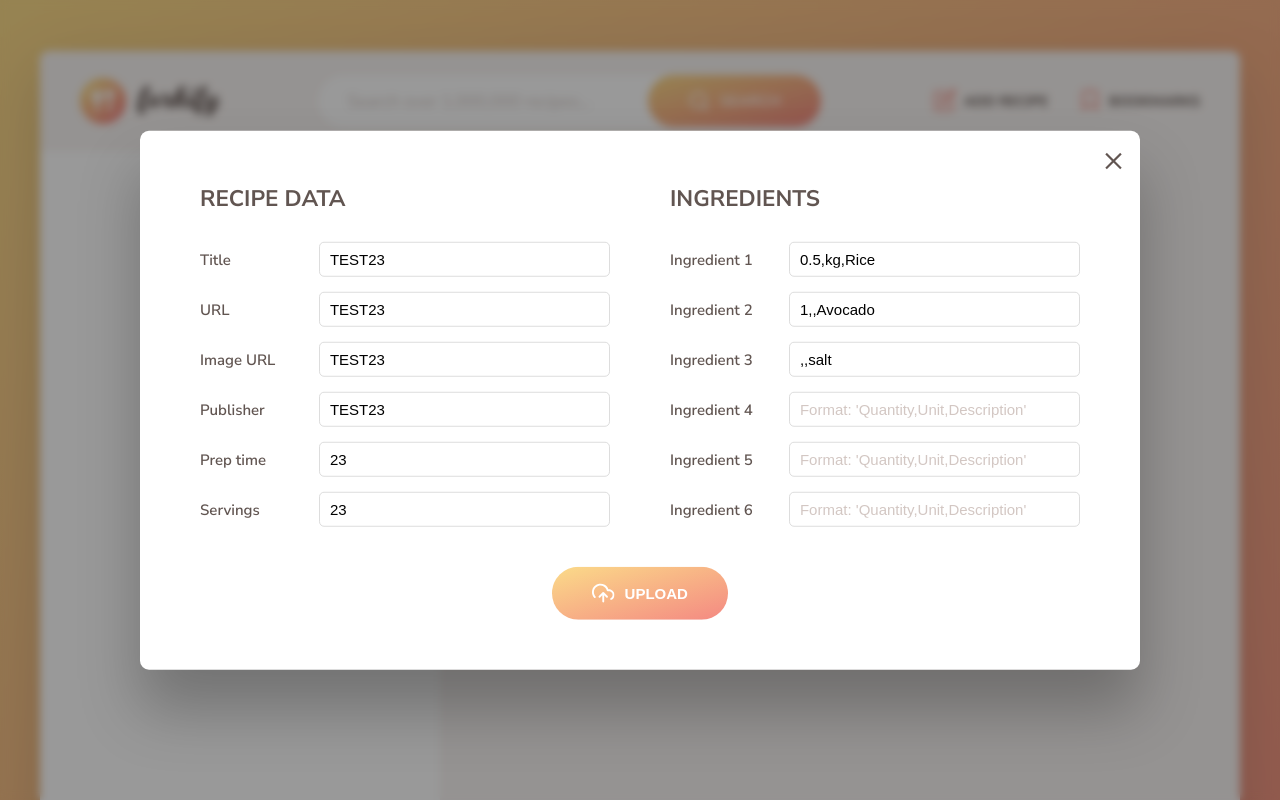
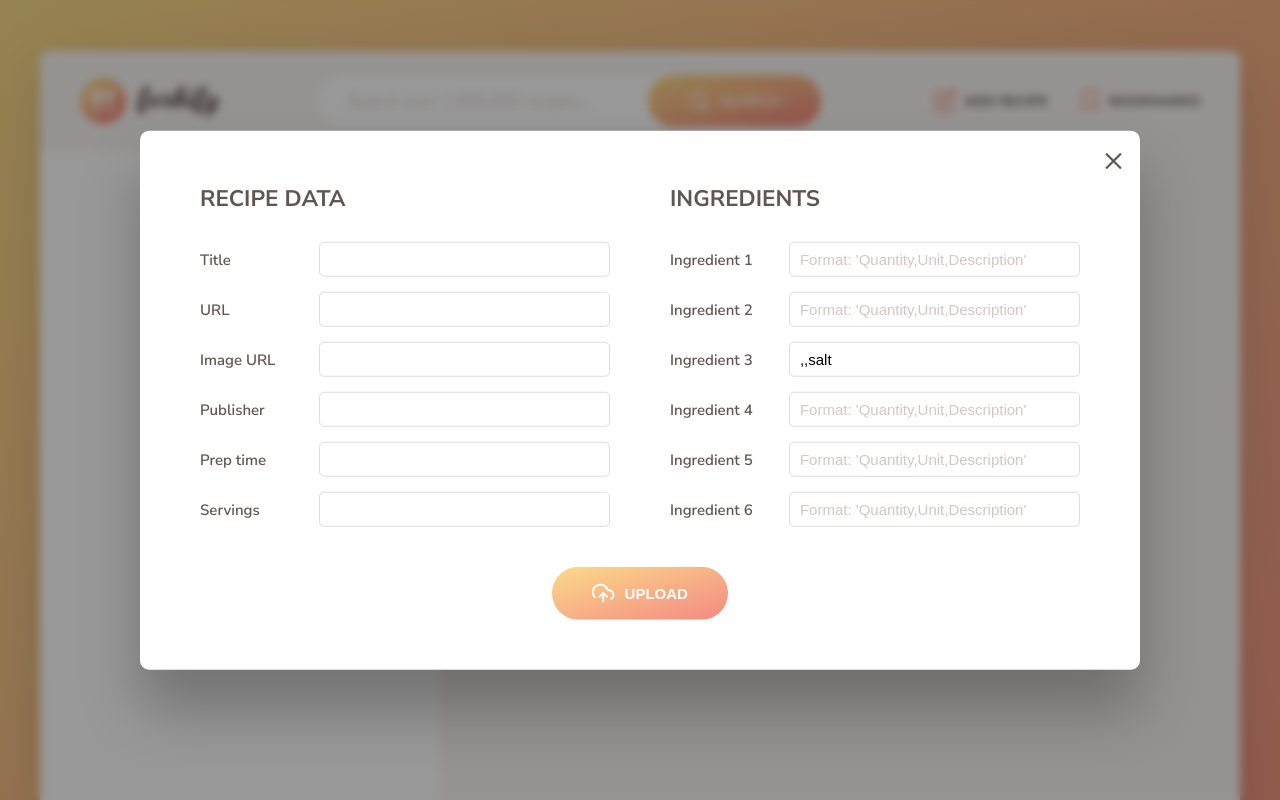
Before and after one commit to Fanisimos/forkify-project, a website built with Parcel: page index.html in a window 1280 px wide. Both pictures are taken after a click on the button "ADD RECIPE". Shown: the top 800 px of the page. Built offline with nearby package versions, Linux system fonts and the light colour scheme.

Commit message:
Tests Removed

```diff
--- a/index.html
+++ b/index.html
@@ -263,24 +263,24 @@
         <div class="upload__column">
           <h3 class="upload__heading">Recipe data</h3>
           <label>Title</label>
-          <input value="TEST23" required name="title" type="text" />
+          <input value="" required name="title" type="text" />
           <label>URL</label>
-          <input value="TEST23" required name="sourceUrl" type="text" />
+          <input value="" required name="sourceUrl" type="text" />
           <label>Image URL</label>
-          <input value="TEST23" required name="image" type="text" />
+          <input value="" required name="image" type="text" />
           <label>Publisher</label>
-          <input value="TEST23" required name="publisher" type="text" />
+          <input value="" required name="publisher" type="text" />
           <label>Prep time</label>
-          <input value="23" required name="cookingTime" type="number" />
+          <input value="" required name="cookingTime" type="number" />
           <label>Servings</label>
-          <input value="23" required name="servings" type="number" />
+          <input value="" required name="servings" type="number" />
         </div>
 
         <div class="upload__column">
           <h3 class="upload__heading">Ingredients</h3>
           <label>Ingredient 1</label>
           <input
-            value="0.5,kg,Rice"
+            value=""
             type="text"
             required
             name="ingredient-1"
@@ -288,7 +288,7 @@
           />
           <label>Ingredient 2</label>
           <input
-            value="1,,Avocado"
+            value=""
             type="text"
             name="ingredient-2"
             placeholder="Format: 'Quantity,Unit,Description'"
```
